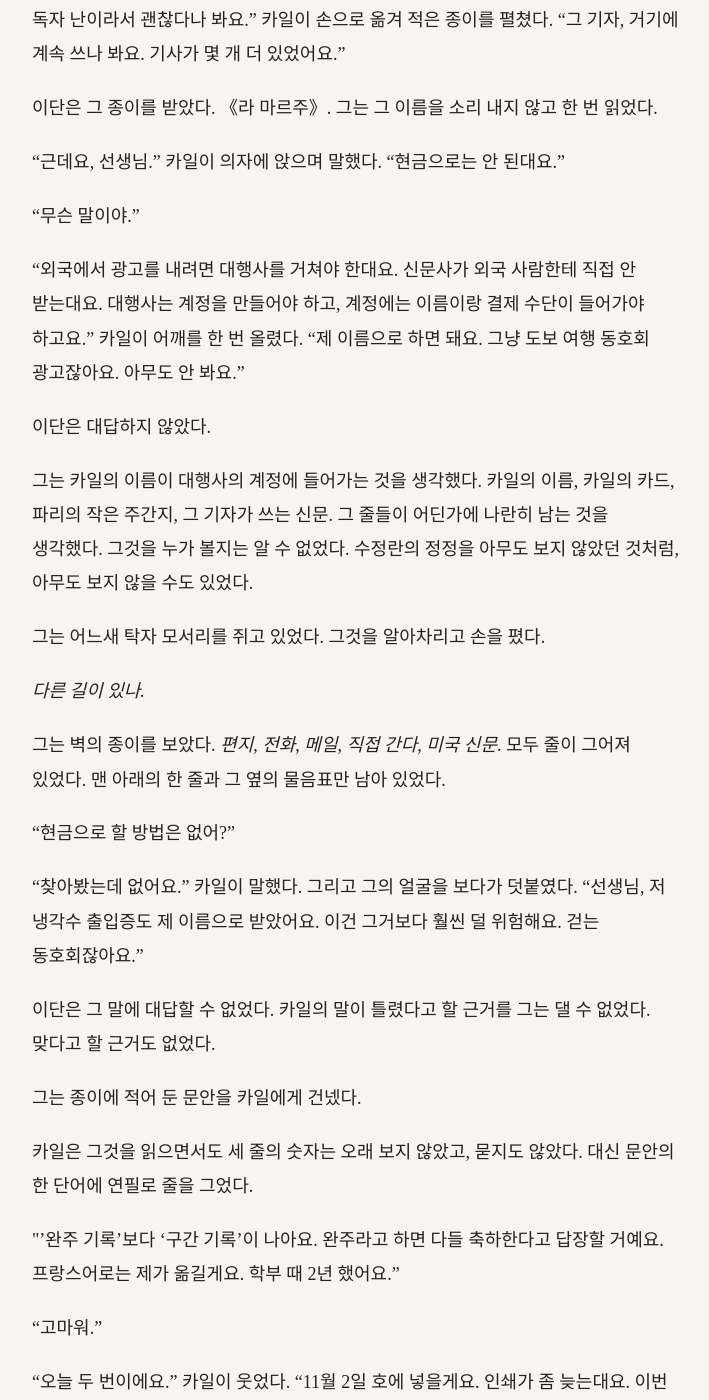
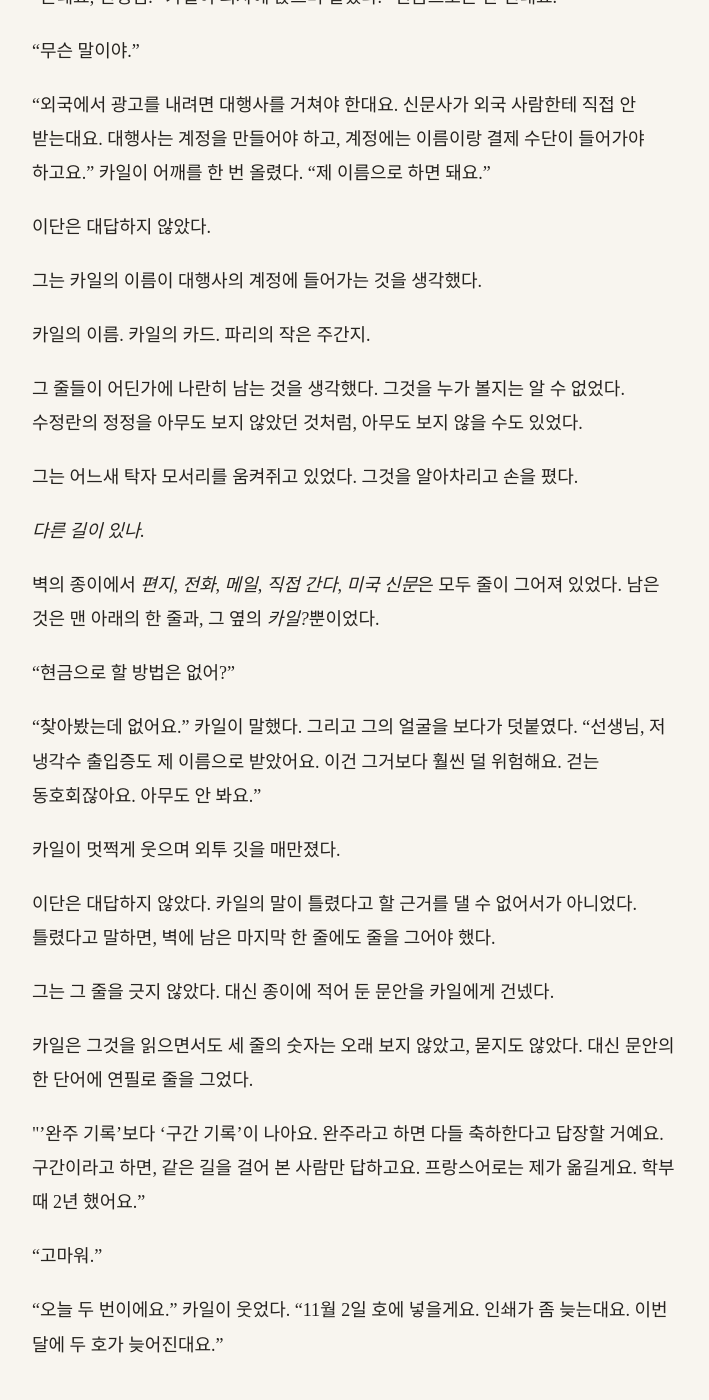
Before and after one commit to kangkkang/writer_s1_public, a Jekyll site: the page built from vol1/020.md, in a window 1280 px wide and 1400 px high, scrolled down 8481 px. Shown: the whole window, without its empty margins (284-993 px from the left). Built offline with Jekyll 4.4.1, drawn with Linux system fonts in a browser that asks for light colours; our own code applies the rules of GitHub Pages for plain Markdown files; some of the changed text lies outside the part shown.

Commit message:
Update from https://github.com/kangkkang/writer_s1/commit/ba4875439bbbec54b9acd5f6f4fb3f265bafb93a

```diff
--- a/vol1/020.md
+++ b/vol1/020.md
@@ -56,17 +56,21 @@
 
 그것을 알면서도, 숫자 하나가 사람 하나일 수 있다는 것이 그는 처음으로 무서웠다.
 
+피닉스에서 그는 그 '끊김'을 며칠 밤 동안 들여다보았다. 누구인지 밝혀지지 않은 외부 파트너의 접속이었다.
+
+밤마다 수천 개의 접속이 일제히 열렸고, 동이 틀 무렵 몇 분 간격을 두고 차례로 닫혔다.
+
+창고방에서 그것은 기계의 일과로 보였다. 지금은 잠 같았다.
+
+그리고 몇몇 밤, 어떤 접속들은 새벽이 오기 전에 끊어졌다.
+
 *끊김이 사람이었다면.*
 
-피닉스에서 그는 그 '끊김'을 며칠 밤 동안 들여다보았다. 누구인지 밝혀지지 않은 외부 파트너의 접속이었다. 밤마다 수천 개가 열렸고, 해가 뜰 무렵 몇 분 간격을 두고 차례로 닫혔다. 그는 그때 그것이 무엇인지 몰랐다. 밤에 열려 아침에 닫히는 수천 개의 접속. 그런데 그 가운데 몇 개는 아침이 오기 전에, 한밤에 끊겼다. 끊긴 바로 그 순간 붕괴 흔적이 찍혔고, 신호가 나갔다.
+서버의 접속 종료 기록 한 줄이, 한 사람의 심장이 멎은 순간일 수도 있었다.
 
-밤에 열려 아침에 닫히는 것. 그것은 잠 같았다.
+손바닥에서 배어 나온 땀이 노트북 가장자리에 묻어났다. 발전기가 덜덜거리며 탁자를 떨게 했고, 탁자 끝으로 굴러가던 연필을 그는 손가락으로 막았다. 손끝의 떨림은 멎지 않았다.
 
-*잠든 사람들이 밤마다 어딘가에 붙어 있었다면. 그리고 한밤에 끊긴 게, 아침이 오기 전에 죽은 사람이었다면.*
-
-그는 노트북에서 손을 뗐다. 손바닥이 땀에 젖어 있었다. 배 안의 공기는 서늘했다. 발전기가 덜덜거리며 탁자를 떨게 했고, 탁자 위의 연필이 조금씩 굴러 탁자 끝으로 갔다. 그는 그 연필을 손가락으로 막았다.
-
-그것은 가설이었다. 한 줄의 숫자와 한 단어의 '새벽'에서 나온 가설이었다. 그가 평생 해 온 일은 이런 가설을 먼저 부숴 보는 것이었다. 그는 그것을 부숴 보려 했다. 열한 개 가운데 하나가 우연히 그 새벽에 걸릴 확률을 셈해 보니 작지 않았다. 부술 수 있는 가설이었다.
+그것은 가설이었다. 그가 평생 해 온 일은 이런 가설을 먼저 부숴 보는 것이었고, 이 가설은 부술 수 있었다.
 
 그러나 그 숫자를 초까지 가진 사람이 있다면, 부술 필요도 없었다. 맞는지 틀리는지를 그 사람이 알 것이었다.
 
@@ -92,7 +96,7 @@
 
 *그 기자가 쓰는 신문.*
 
-기자는 자기 기사가 나간 뒤에 무엇을 읽을까. 그는 그것을 따져 보았다. 그 기사에 대한 반응일 것이었다. 누가 무엇이라고 했는지, 누가 화를 내고 누가 고맙다고 했는지. 기자에게 닿고 싶은 사람은 그 기자의 신문에 쓸 테니, 기자도 자기 신문의 어딘가를 읽을 것이었다.
+기자에게 닿고 싶은 사람은 그 기자의 신문에 쓸 것이었다. 그렇다면 기자도 그 신문의 어딘가를 읽을 것이었다.
 
 그 신문이 무엇인지 그는 몰랐다. 줄여 실은 기사에는 언론사의 이름과 기자의 이름만 있었다. 그 신문을 찾으려면 망이 필요했다.
 
@@ -196,29 +200,35 @@
 
 "무슨 말이야."
 
-"외국에서 광고를 내려면 대행사를 거쳐야 한대요. 신문사가 외국 사람한테 직접 안 받는대요. 대행사는 계정을 만들어야 하고, 계정에는 이름이랑 결제 수단이 들어가야 하고요." 카일이 어깨를 한 번 올렸다. "제 이름으로 하면 돼요. 그냥 도보 여행 동호회 광고잖아요. 아무도 안 봐요."
+"외국에서 광고를 내려면 대행사를 거쳐야 한대요. 신문사가 외국 사람한테 직접 안 받는대요. 대행사는 계정을 만들어야 하고, 계정에는 이름이랑 결제 수단이 들어가야 하고요." 카일이 어깨를 한 번 올렸다. "제 이름으로 하면 돼요."
 
 이단은 대답하지 않았다.
 
-그는 카일의 이름이 대행사의 계정에 들어가는 것을 생각했다. 카일의 이름, 카일의 카드, 파리의 작은 주간지, 그 기자가 쓰는 신문. 그 줄들이 어딘가에 나란히 남는 것을 생각했다. 그것을 누가 볼지는 알 수 없었다. 수정란의 정정을 아무도 보지 않았던 것처럼, 아무도 보지 않을 수도 있었다.
+그는 카일의 이름이 대행사의 계정에 들어가는 것을 생각했다.
 
-그는 어느새 탁자 모서리를 쥐고 있었다. 그것을 알아차리고 손을 폈다.
+카일의 이름. 카일의 카드. 파리의 작은 주간지.
+
+그 줄들이 어딘가에 나란히 남는 것을 생각했다. 그것을 누가 볼지는 알 수 없었다. 수정란의 정정을 아무도 보지 않았던 것처럼, 아무도 보지 않을 수도 있었다.
+
+그는 어느새 탁자 모서리를 움켜쥐고 있었다. 그것을 알아차리고 손을 폈다.
 
 *다른 길이 있나.*
 
-그는 벽의 종이를 보았다. *편지*, *전화*, *메일*, *직접 간다*, *미국 신문*. 모두 줄이 그어져 있었다. 맨 아래의 한 줄과 그 옆의 물음표만 남아 있었다.
+벽의 종이에서 *편지*, *전화*, *메일*, *직접 간다*, *미국 신문*은 모두 줄이 그어져 있었다. 남은 것은 맨 아래의 한 줄과, 그 옆의 *카일?*뿐이었다.
 
 "현금으로 할 방법은 없어?"
 
-"찾아봤는데 없어요." 카일이 말했다. 그리고 그의 얼굴을 보다가 덧붙였다. "선생님, 저 냉각수 출입증도 제 이름으로 받았어요. 이건 그거보다 훨씬 덜 위험해요. 걷는 동호회잖아요."
+"찾아봤는데 없어요." 카일이 말했다. 그리고 그의 얼굴을 보다가 덧붙였다. "선생님, 저 냉각수 출입증도 제 이름으로 받았어요. 이건 그거보다 훨씬 덜 위험해요. 걷는 동호회잖아요. 아무도 안 봐요."
 
-이단은 그 말에 대답할 수 없었다. 카일의 말이 틀렸다고 할 근거를 그는 댈 수 없었다. 맞다고 할 근거도 없었다.
+카일이 멋쩍게 웃으며 외투 깃을 매만졌다.
 
-그는 종이에 적어 둔 문안을 카일에게 건넸다.
+이단은 대답하지 않았다. 카일의 말이 틀렸다고 할 근거를 댈 수 없어서가 아니었다. 틀렸다고 말하면, 벽에 남은 마지막 한 줄에도 줄을 그어야 했다.
+
+그는 그 줄을 긋지 않았다. 대신 종이에 적어 둔 문안을 카일에게 건넸다.
 
 카일은 그것을 읽으면서도 세 줄의 숫자는 오래 보지 않았고, 묻지도 않았다. 대신 문안의 한 단어에 연필로 줄을 그었다.
 
-"'완주 기록'보다 '구간 기록'이 나아요. 완주라고 하면 다들 축하한다고 답장할 거예요. 프랑스어로는 제가 옮길게요. 학부 때 2년 했어요."
+"'완주 기록'보다 '구간 기록'이 나아요. 완주라고 하면 다들 축하한다고 답장할 거예요. 구간이라고 하면, 같은 길을 걸어 본 사람만 답하고요. 프랑스어로는 제가 옮길게요. 학부 때 2년 했어요."
 
 "고마워."
 
@@ -232,14 +242,18 @@
 
 윌로 랜딩으로 돌아오니 해가 제방 너머로 지고 있었다. 두루미 떼가 수로 위를 지나 북쪽 들판으로 날아갔다. 목이 쉰 울음소리가 한참 동안 하늘에 남았다.
 
-배 안은 차가웠다. 그는 프로판 버너에 물을 올리고, 카일이 두고 간 사과 하나를 깎았다. 껍질이 한 줄로 길게 이어지다가 끊겼다. 사과는 단단하고 시었다. 그는 그것을 천천히 먹었다.
+배 안은 차가웠다. 그는 프로판 버너에 물을 올리고, 카일이 두고 간 사과 하나를 깎았다. 칼날 끝에서 사과 껍질이 한 줄로 매끄럽게 돌아가다 툭 끊어졌다. 베어 문 과육은 단단하고 시었다. 넘기고 나서도 혀끝에 신맛이 남았다.
 
 탁자 위의 *카일에게 갚을 것*을 폈다. 9월 18일의 줄 아래에, 그는 또 날짜만 적었다.
 
 *10월 23일.*
 
-그는 연필을 내려놓았다. 벽의 종이에서 맨 아래 줄의 물음표가 램프 불빛을 받고 있었다. 그는 그 물음표를 지우지 않았다. 대신 그 옆에 작게 적었다. *11월 2일.*
+그는 연필을 내려놓았다. 벽의 종이 맨 아래, *카일?*의 물음표가 램프 불빛 속에서 흔들렸다. 그는 그 물음표를 지우지 않았다. 대신 그 옆에 작게 적었다.
+
+*11월 2일.*
+
+프랑스어로 옮겨진 세 줄의 숫자가 대서양 건너에서 잉크로 찍힐 것이었다.
 
 다음 일요일 정오에 카일은 기차로 올 것이었다. 그 일요일에는 3장을 이야기할 것이었다. 카일은 아직 그것을 풀지 못했다고 했다. 못 풀면 그가 틀린 거라고, 카일은 말했다.
 
-창밖 어딘가에서 늦게 남은 두루미 한 마리가 울었다.
+창밖 어딘가에서 늦게 남은 두루미 한 마리가 쉰 목소리로 길게 울었다. 떼는 이미 북쪽 들판으로 간 뒤였다.
```
